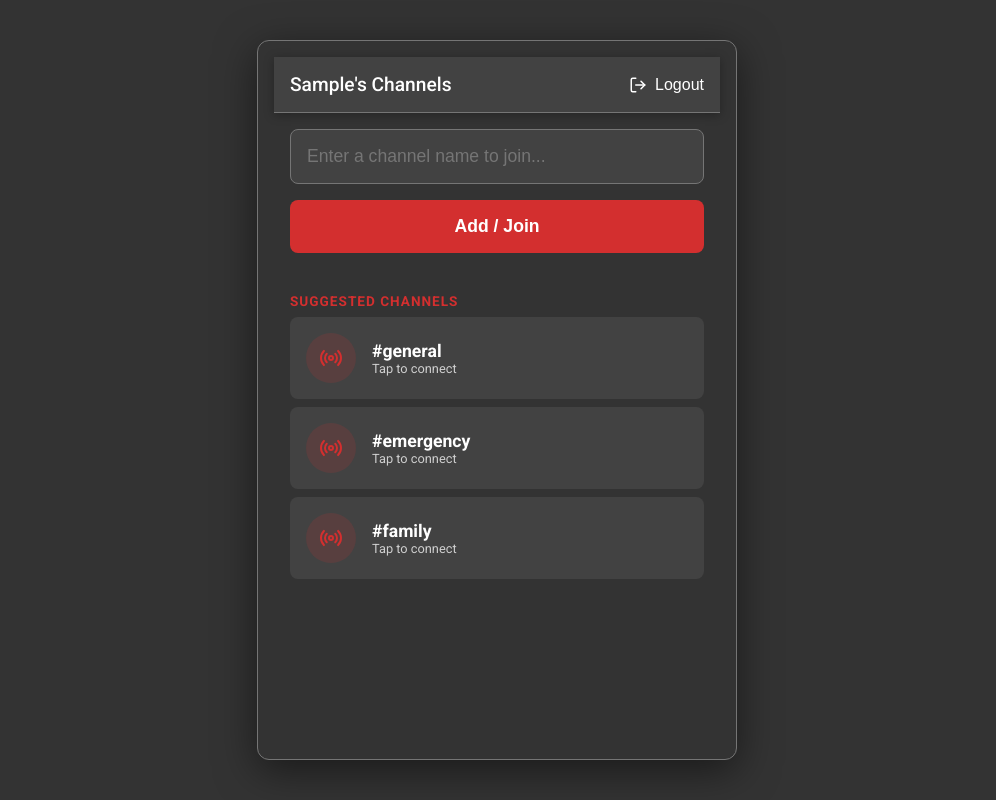
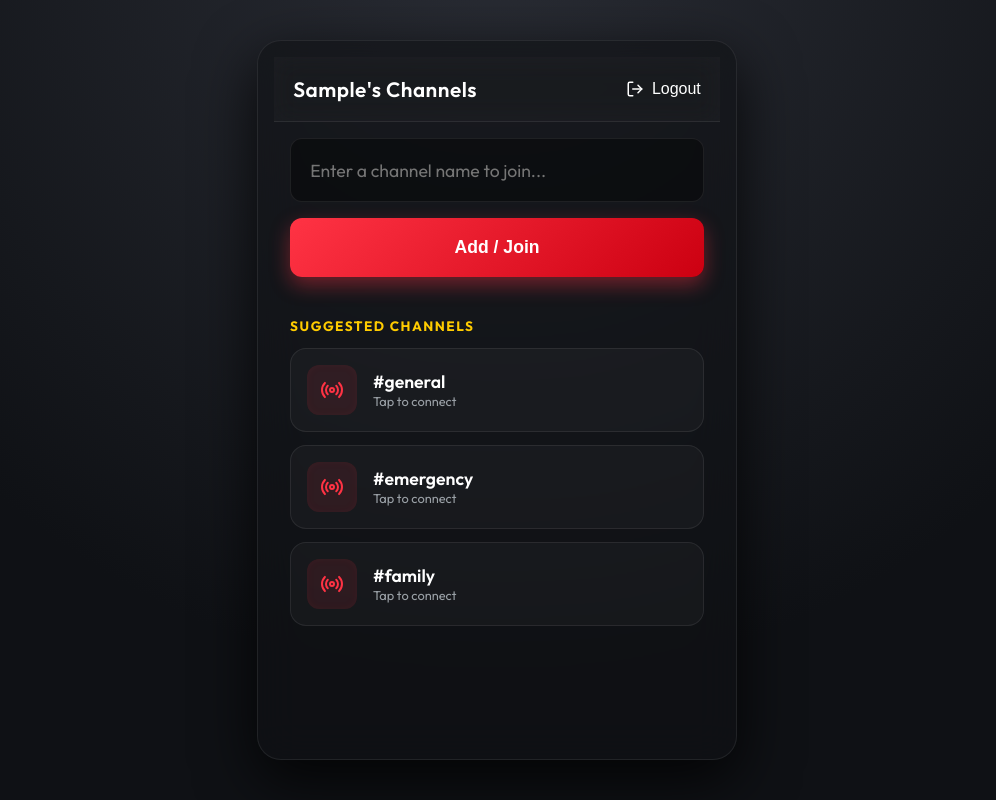
Before and after one commit to mfadhilmaulana/HKATalk, a React (Vite) app in the folder client/: page / in a window 1280 px wide. Both pictures are taken after typing "Sample" into the empty fields and a click on the button "Sign In". Shown: the whole page, without its empty margins (143-1139 px from the left). Built offline with nearby package versions, Linux system fonts and the light colour scheme.

Commit message:
V3 Release: Glass UI & Master Hardware Mute

```diff
--- a/client/src/index.css
+++ b/client/src/index.css
@@ -1,16 +1,15 @@
-@import url('https://fonts.googleapis.com/css2?family=Roboto:wght@400;500;700&display=swap');
+@import url('https://fonts.googleapis.com/css2?family=Outfit:wght@300;400;500;600;700&display=swap');
 
 :root {
-  --bg-primary: #333333; /* Abu-abu tua */
-  --bg-secondary: #424242; /* Abu-abu */
-  --bg-tertiary: #616161; /* Abu-abu terang */
-  --accent: #d32f2f; /* Merah */
-  --accent-glow: rgba(211, 47, 47, 0.4);
-  --accent-secondary: #ffca28; /* Kuning */
+  --bg-primary: #0f1115;
+  --glass-bg: rgba(255, 255, 255, 0.03);
+  --glass-border: rgba(255, 255, 255, 0.08);
+  --glass-shadow: 0 8px 32px 0 rgba(0, 0, 0, 0.5);
+  --accent: #ff3344; /* Premium Red */
+  --accent-glow: rgba(255, 51, 68, 0.4);
+  --accent-secondary: #ffcc00; /* Neon Yellow */
   --text-main: #ffffff;
-  --text-muted: #cfcfcf;
-  --border: #757575;
-  --danger: #e53935;
+  --text-muted: #9aa0a6;
 }
 
 * {
@@ -21,8 +20,9 @@
 
 body {
   margin: 0;
-  font-family: 'Roboto', -apple-system, sans-serif;
-  background-color: var(--bg-primary);
+  font-family: 'Outfit', -apple-system, sans-serif;
+  background: radial-gradient(circle at 50% -10%, #2a2d35, var(--bg-primary) 70%);
+  background-attachment: fixed;
   color: var(--text-main);
   min-height: 100vh;
   display: flex;
@@ -43,7 +43,6 @@ body {
   height: 100vh;
   display: flex;
   flex-direction: column;
-  background: var(--bg-primary);
   position: relative;
   overflow: hidden;
 }
@@ -51,21 +50,25 @@ body {
 @media (min-width: 481px) {
   .app-container {
     height: 90vh;
-    border: 1px solid var(--border);
-    border-radius: 12px;
-    box-shadow: 0 10px 40px rgba(0,0,0,0.5);
+    border: 1px solid var(--glass-border);
+    border-radius: 24px;
+    box-shadow: 0 20px 60px rgba(0,0,0,0.8);
+    background: rgba(15, 17, 21, 0.6);
+    backdrop-filter: blur(20px);
+    -webkit-backdrop-filter: blur(20px);
   }
 }
 
-/* Header */
+/* Glassmorphism Base Header */
 .zello-header {
-  background: var(--bg-secondary);
-  padding: 1rem;
+  background: var(--glass-bg);
+  backdrop-filter: blur(12px);
+  -webkit-backdrop-filter: blur(12px);
+  padding: 1.2rem;
   display: flex;
   align-items: center;
   justify-content: space-between;
-  border-bottom: 1px solid var(--border);
-  box-shadow: 0 2px 10px rgba(0,0,0,0.3);
+  border-bottom: 1px solid var(--glass-border);
   z-index: 10;
 }
 
@@ -79,11 +82,17 @@ body {
   font-size: 1rem;
   font-weight: 500;
   cursor: pointer;
+  transition: color 0.2s;
+}
+
+.zello-header-back:hover {
+  color: var(--accent);
 }
 
 .zello-header h1 {
-  font-size: 1.2rem;
-  font-weight: 500;
+  font-size: 1.3rem;
+  font-weight: 600;
+  letter-spacing: 0.5px;
 }
 
 /* Lobby / Channels List */
@@ -95,12 +104,12 @@ body {
 }
 
 .section-title {
-  color: var(--accent);
+  color: var(--accent-secondary);
   font-size: 0.85rem;
   text-transform: uppercase;
   font-weight: 700;
-  letter-spacing: 1px;
-  margin: 1.5rem 0 0.5rem 0;
+  letter-spacing: 1.5px;
+  margin: 1.5rem 0 0.8rem 0;
 }
 
 .channel-card {
@@ -108,26 +117,31 @@ body {
   align-items: center;
   gap: 1rem;
   padding: 1rem;
-  background: var(--bg-secondary);
-  border-radius: 8px;
-  margin-bottom: 0.5rem;
+  background: var(--glass-bg);
+  border: 1px solid var(--glass-border);
+  border-radius: 16px;
+  margin-bottom: 0.8rem;
   cursor: pointer;
-  transition: background 0.2s;
+  transition: all 0.3s cubic-bezier(0.25, 0.8, 0.25, 1);
 }
 
-.channel-card:active {
-  background: var(--bg-tertiary);
+.channel-card:active, .channel-card:hover {
+  background: rgba(255, 255, 255, 0.08);
+  transform: translateY(-2px);
+  box-shadow: 0 10px 20px rgba(0,0,0,0.3);
+  border-color: rgba(255,255,255,0.2);
 }
 
 .channel-icon {
   width: 50px;
   height: 50px;
-  border-radius: 50%;
-  background: rgba(211, 47, 47, 0.15); /* Red tint */
+  border-radius: 12px;
+  background: rgba(255, 51, 68, 0.1);
   color: var(--accent);
   display: flex;
   align-items: center;
   justify-content: center;
+  box-shadow: inset 0 0 10px rgba(255, 51, 68, 0.05);
 }
 
 /* Talk Screen */
@@ -144,15 +158,22 @@ body {
   overflow-y: auto;
   display: flex;
   flex-direction: column;
-  gap: 0.5rem;
+  gap: 0.8rem;
+  scroll-behavior: smooth;
 }
 
-/* Chat Messages */
+/* Chat Messages Animations */
+@keyframes slideUp {
+  from { opacity: 0; transform: translateY(15px); }
+  to { opacity: 1; transform: translateY(0); }
+}
+
 .message-row {
   display: flex;
   flex-direction: column;
   max-width: 85%;
-  margin-bottom: 0.5rem;
+  margin-bottom: 0.2rem;
+  animation: slideUp 0.3s cubic-bezier(0.175, 0.885, 0.32, 1.275) forwards;
 }
 
 .message-row.self {
@@ -166,55 +187,71 @@ body {
 .message-sender {
   font-size: 0.75rem;
   color: var(--text-muted);
-  margin-bottom: 0.2rem;
+  margin-bottom: 0.3rem;
+  font-weight: 500;
+  padding-left: 0.5rem;
 }
 
 .message-bubble {
-  padding: 0.8rem 1rem;
-  border-radius: 12px;
+  padding: 0.8rem 1.2rem;
+  border-radius: 18px;
   font-size: 0.95rem;
   line-height: 1.4;
   word-wrap: break-word;
+  backdrop-filter: blur(10px);
+  -webkit-backdrop-filter: blur(10px);
+  border: 1px solid var(--glass-border);
+  box-shadow: 0 4px 15px rgba(0,0,0,0.2);
 }
 
 .message-row.self .message-bubble {
-  background: var(--accent);
+  background: linear-gradient(135deg, rgba(255,51,68,0.85), rgba(200,30,45,0.7));
   color: #fff;
-  border-bottom-right-radius: 2px;
+  border-bottom-right-radius: 4px;
+  border-color: rgba(255,51,68,0.4);
 }
 
 .message-row.other .message-bubble {
-  background: var(--bg-secondary);
+  background: var(--glass-bg);
   color: var(--text-main);
-  border-bottom-left-radius: 2px;
+  border-bottom-left-radius: 4px;
 }
 
 .message-time {
   font-size: 0.7rem;
-  opacity: 0.7;
-  margin-top: 0.4rem;
+  opacity: 0.6;
+  margin-top: 0.5rem;
   text-align: right;
   display: block;
+  font-weight: 300;
 }
 
 /* Chat Input Bar */
 .chat-input-bar {
   display: flex;
-  padding: 0.5rem 1rem;
-  background: var(--bg-secondary);
-  border-top: 1px solid var(--border);
-  gap: 0.5rem;
+  padding: 1rem;
+  background: var(--glass-bg);
+  backdrop-filter: blur(12px);
+  -webkit-backdrop-filter: blur(12px);
+  border-top: 1px solid var(--glass-border);
+  gap: 0.8rem;
   align-items: center;
 }
 
 .chat-input {
   flex: 1;
-  background: var(--bg-tertiary);
-  border: none;
+  background: rgba(0,0,0,0.3);
+  border: 1px solid var(--glass-border);
   border-radius: 20px;
-  padding: 0.8rem 1rem;
+  padding: 0.8rem 1.2rem;
   color: var(--text-main);
   outline: none;
+  font-family: 'Outfit', sans-serif;
+  transition: border-color 0.3s;
+}
+
+.chat-input:focus {
+  border-color: var(--accent);
 }
 
 .chat-send-btn {
@@ -222,32 +259,37 @@ body {
   color: white;
   border: none;
   border-radius: 50%;
-  width: 40px;
-  height: 40px;
+  width: 44px;
+  height: 44px;
   display: flex;
   align-items: center;
   justify-content: center;
   cursor: pointer;
+  box-shadow: 0 4px 15px var(--accent-glow);
+  transition: transform 0.2s;
+}
+
+.chat-send-btn:active {
+  transform: scale(0.9);
 }
 
 /* Big PTT Area */
 .ptt-area {
-  padding: 2rem;
+  padding: 2.5rem;
   display: flex;
   flex-direction: column;
   align-items: center;
   justify-content: center;
-  background: var(--bg-primary);
-  border-top: 1px solid var(--border);
+  background: transparent;
   min-height: 250px;
 }
 
 .ptt-button {
-  width: 160px;
-  height: 160px;
+  width: 170px;
+  height: 170px;
   border-radius: 50%;
-  background: var(--accent); /* Red */
-  border: 4px solid var(--bg-tertiary);
+  background: linear-gradient(135deg, #ff4c5d, #cc0011);
+  border: 3px solid rgba(255,255,255,0.1);
   color: white;
   font-size: 1.5rem;
   cursor: pointer;
@@ -255,8 +297,8 @@ body {
   flex-direction: column;
   align-items: center;
   justify-content: center;
-  transition: all 0.1s;
-  box-shadow: 0 4px 15px var(--accent-glow);
+  transition: all 0.15s cubic-bezier(0.175, 0.885, 0.32, 1.275);
+  box-shadow: 0 10px 30px var(--accent-glow), inset 0 -5px 20px rgba(0,0,0,0.3), inset 0 5px 20px rgba(255,255,255,0.4);
   /* Touch Rules */
   user-select: none;
   -webkit-user-select: none;
@@ -268,39 +310,53 @@ body {
 }
 
 .ptt-button:active, .ptt-button.active {
-  transform: scale(0.95);
-  background: var(--accent-secondary); /* Kuning */
-  border-color: #ffe082;
-  box-shadow: 0 0 40px rgba(255, 202, 40, 0.6);
-  color: #000;
+  transform: scale(0.92);
+  background: linear-gradient(135deg, #ffdb4d, #e6b800);
+  border-color: rgba(255, 255, 255, 0.5);
+  box-shadow: 0 0 50px rgba(255, 204, 0, 0.6), inset 0 0 30px rgba(255,255,255,0.5);
+  color: #121212;
 }
 
 .ptt-wrapper {
   position: relative;
 }
 
+/* Receiving Hologram Indicator */
 .receiving-indicator {
   position: absolute;
-  top: -20px;
+  top: -30px;
   left: 50%;
   transform: translateX(-50%);
-  background: var(--accent-secondary); /* Kuning */
-  color: black;
-  padding: 4px 12px;
-  border-radius: 20px;
-  font-size: 0.8rem;
-  font-weight: bold;
-  animation: pulseBg 1.5s infinite;
+  background: rgba(255, 204, 0, 0.15);
+  border: 1px solid rgba(255, 204, 0, 0.4);
+  backdrop-filter: blur(8px);
+  color: var(--accent-secondary);
+  padding: 6px 16px;
+  border-radius: 30px;
+  font-size: 0.85rem;
+  font-weight: 600;
+  letter-spacing: 1px;
+  display: flex;
+  align-items: center;
+  gap: 0.5rem;
   white-space: nowrap;
 }
 
-@keyframes pulseBg {
-  0% { transform: translateX(-50%) scale(1); }
-  50% { transform: translateX(-50%) scale(1.05); }
-  100% { transform: translateX(-50%) scale(1); }
+.receiving-indicator::before {
+  content: '';
+  width: 8px;
+  height: 8px;
+  background: var(--accent-secondary);
+  border-radius: 50%;
+  animation: pulseDot 1s infinite alternate;
 }
 
-/* Auth */
+@keyframes pulseDot {
+  0% { transform: scale(0.8); opacity: 0.5; box-shadow: 0 0 0 0 rgba(255, 204, 0, 0); }
+  100% { transform: scale(1.2); opacity: 1; box-shadow: 0 0 10px 2px rgba(255, 204, 0, 0.6); }
+}
+
+/* Auth Container */
 .auth-container {
   padding: 2rem;
   display: flex;
@@ -308,39 +364,52 @@ body {
   align-items: center;
   justify-content: center;
   height: 100vh;
+  background: rgba(15, 17, 21, 0.4);
+  backdrop-filter: blur(20px);
 }
 
 .auth-container h1 {
   color: var(--accent);
-  font-size: 3rem;
+  font-size: 3.5rem;
   margin-bottom: 2rem;
-  letter-spacing: -1px;
+  letter-spacing: -2px;
+  text-shadow: 0 4px 20px var(--accent-glow);
 }
 
 .form-input {
   width: 100%;
-  background: var(--bg-secondary);
-  border: 1px solid var(--border);
-  border-radius: 8px;
-  padding: 1rem;
+  background: rgba(0,0,0,0.4);
+  border: 1px solid var(--glass-border);
+  border-radius: 12px;
+  padding: 1.2rem;
   color: var(--text-main);
   margin-bottom: 1rem;
   font-size: 1.1rem;
   outline: none;
+  font-family: inherit;
+  transition: all 0.3s;
 }
 
 .form-input:focus {
   border-color: var(--accent);
+  box-shadow: 0 0 15px rgba(255,51,68,0.2);
 }
 
 .btn-primary {
   width: 100%;
-  padding: 1rem;
-  background: var(--accent);
+  padding: 1.2rem;
+  background: linear-gradient(135deg, var(--accent), #cc0011);
   color: white;
   border: none;
-  border-radius: 8px;
+  border-radius: 12px;
   font-size: 1.1rem;
   font-weight: 700;
   cursor: pointer;
+  box-shadow: 0 8px 20px var(--accent-glow);
+  transition: transform 0.2s, box-shadow 0.2s;
 }
+
+.btn-primary:active {
+  transform: translateY(2px);
+  box-shadow: 0 4px 10px var(--accent-glow);
+}
```
Also changed, not shown: client/src/App.jsx (+9 -5 lines), client/src/audioEngine.js (+20 -8 lines).
